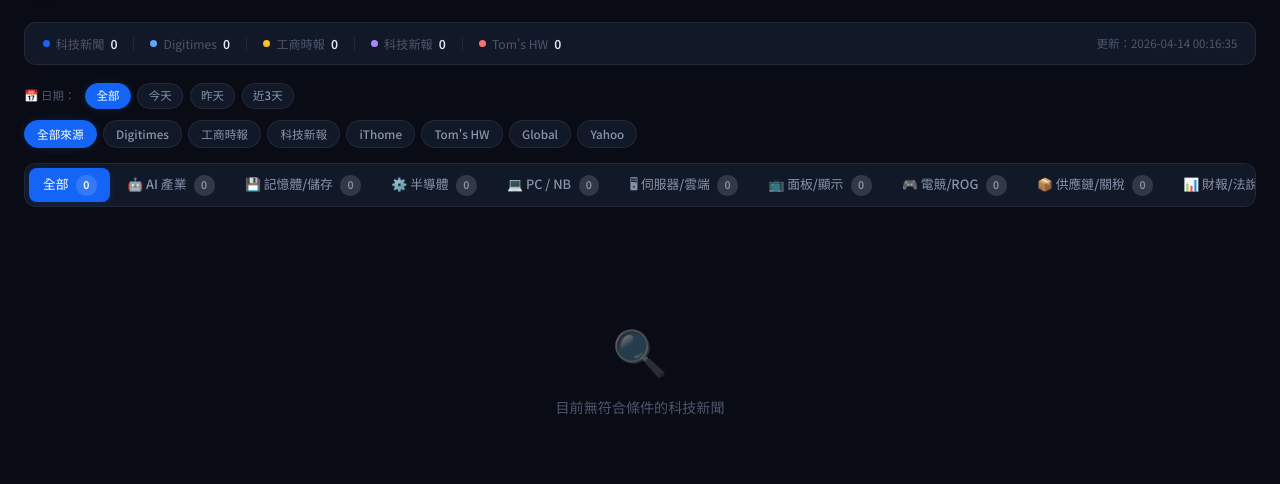
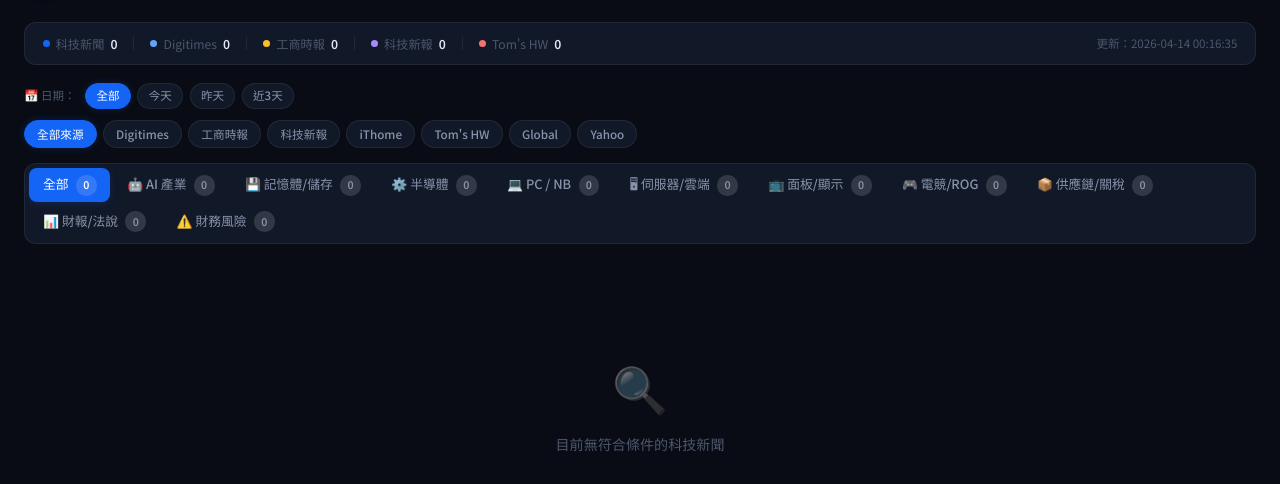
Before and after one commit to laralailyt-code/asustimes, a Flask app: page / in a window 1280 px wide. Shown: the part 63-547 px from the top of the page. Run offline with Flask 3, Linux system fonts and the light colour scheme; data that the repository does not hold is empty; some libraries are stand-ins or nearby versions.

Commit message:
fix tabs wrap on desktop

```diff
--- a/templates/index.html
+++ b/templates/index.html
@@ -194,13 +194,12 @@
   }
 
   /* ── Category tabs (multi-select) ── */
+  .tabs-wrap { margin-bottom: 0.6rem; }
   .tabs {
-    display: flex; gap: 0.2rem; margin-bottom: 0.6rem;
+    display: flex; flex-wrap: wrap; gap: 0.2rem;
     background: var(--bg-card); border: 1px solid var(--border);
     border-radius: 12px; padding: 0.28rem;
-    overflow-x: auto; scrollbar-width: none;
   }
-  .tabs::-webkit-scrollbar { display: none; }
   .tab {
     padding: 0.38rem 0.85rem; border-radius: 8px;
     font-size: 0.8rem; font-weight: 500; cursor: pointer;
@@ -538,6 +537,7 @@
   </div>
 
   <!-- Category tabs (multi-select) -->
+  <div class="tabs-wrap">
   <div class="tabs" id="categoryTabs">
     <button class="tab active" data-cat="全部">全部 <span class="tab-count" id="cnt-全部">0</span></button>
     <button class="tab" data-cat="AI 產業">🤖 AI 產業 <span class="tab-count" id="cnt-AI 產業">0</span></button>
@@ -550,6 +550,7 @@
     <button class="tab" data-cat="供應鏈/關稅">📦 供應鏈/關稅 <span class="tab-count" id="cnt-供應鏈/關稅">0</span></button>
     <button class="tab" data-cat="財報/法說">📊 財報/法說 <span class="tab-count" id="cnt-財報/法說">0</span></button>
     <button class="tab" data-cat="財務風險">⚠️ 財務風險 <span class="tab-count" id="cnt-財務風險">0</span></button>
+  </div>
   </div>
   <div class="multi-hint" id="multiHint" style="display:none">💡 可同時選多個類別</div>
 
```
